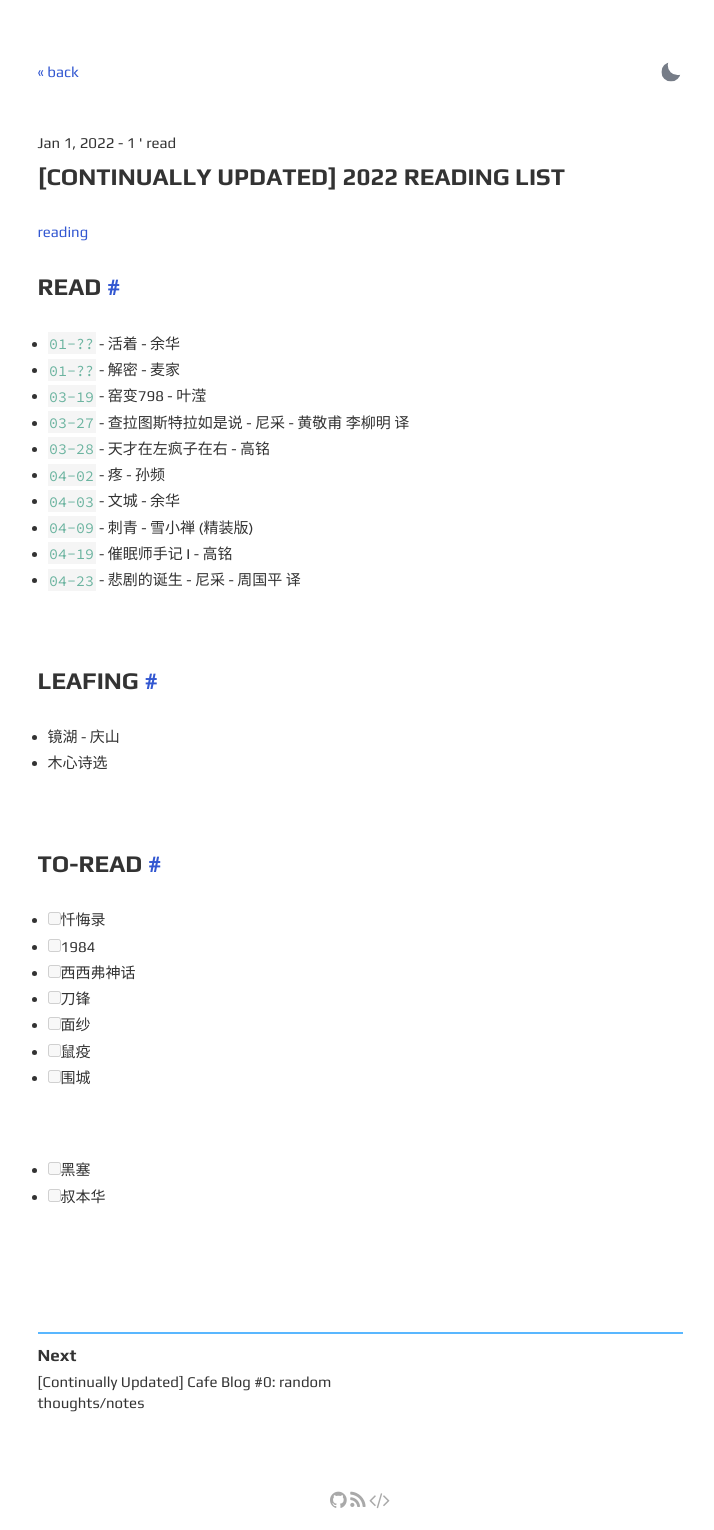
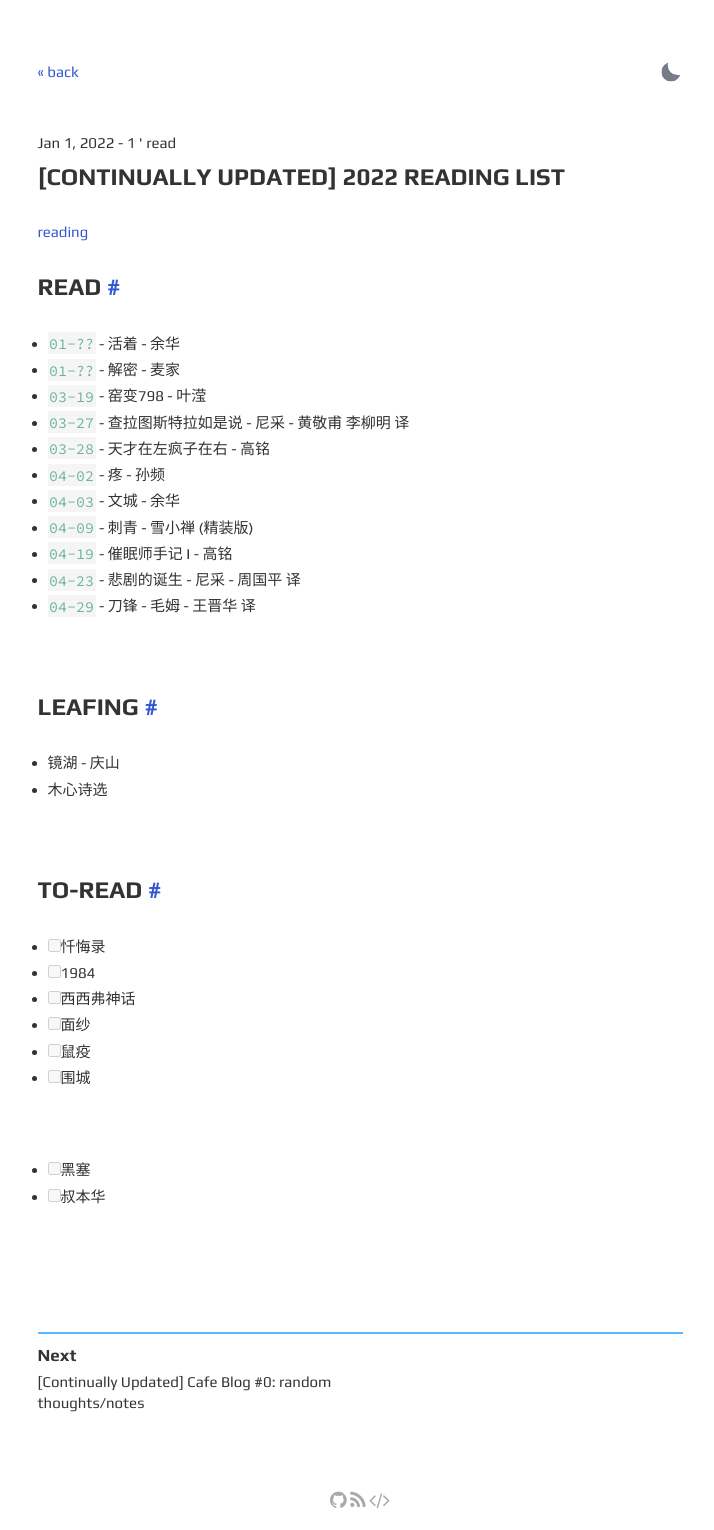
Before and after one commit to Sushi6006/Sushi6006.github.io, a Jekyll site: the page built from _posts/2022-01-01-booklist.md, in a window 1280 px wide. Shown: the whole page, without its empty margins (280-994 px from the left). Built offline with Jekyll 4.4.1, drawn with Linux system fonts in a browser that asks for light colours.

Commit message:
book read

```diff
--- a/_posts/2022-01-01-booklist.md
+++ b/_posts/2022-01-01-booklist.md
@@ -16,6 +16,7 @@ tags: reading
 - `04-09` - 刺青 - 雪小禅 (精装版)
 - `04-19` - 催眠师手记 I - 高铭
 - `04-23` - 悲剧的诞生 - 尼采 - 周国平 译
+- `04-29` - 刀锋 - 毛姆 - 王晋华 译
 
 <br>
 
```
Also changed, not shown: other parts of _posts/2022-01-01-booklist.md (+0 -1 lines).
